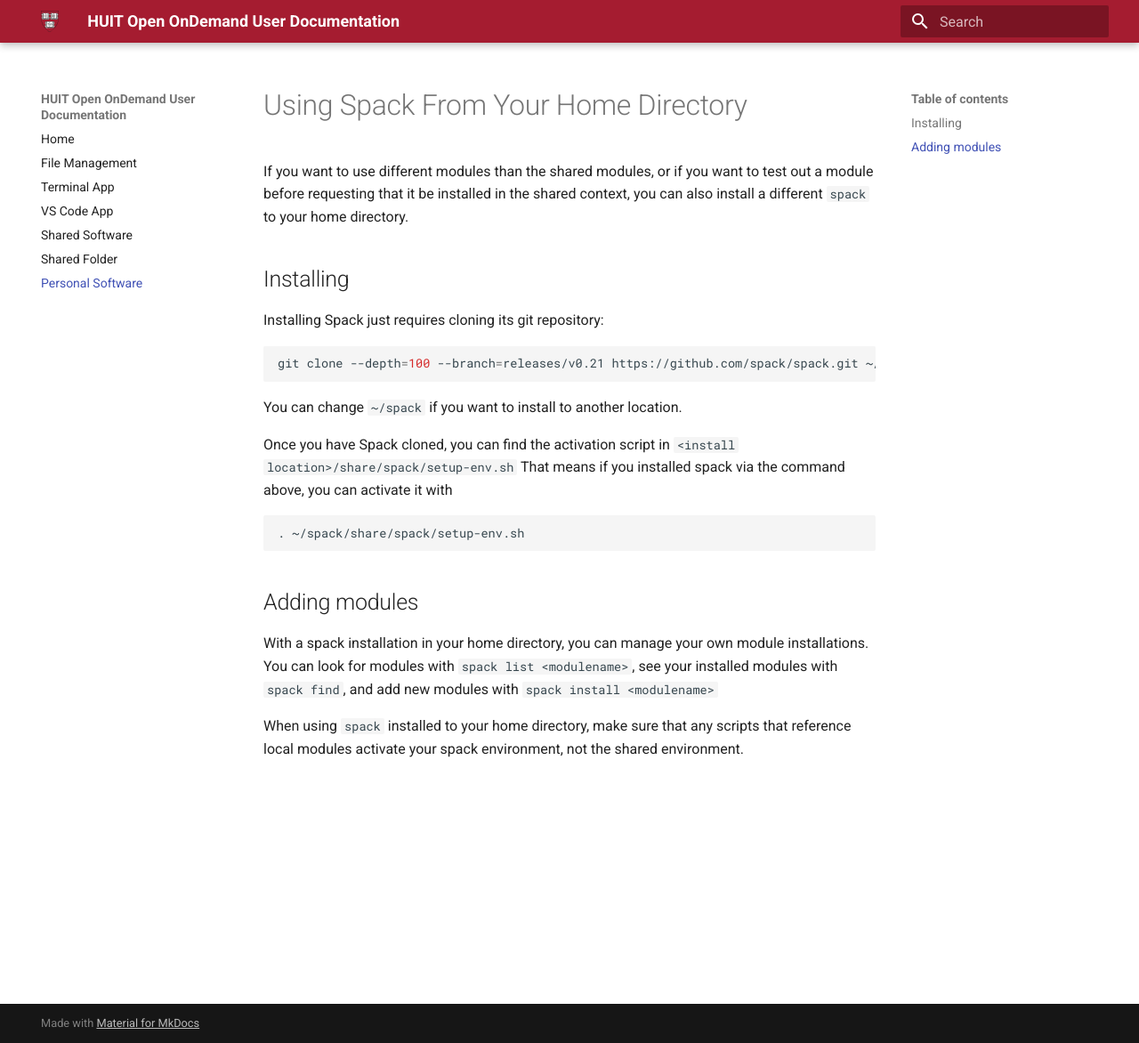
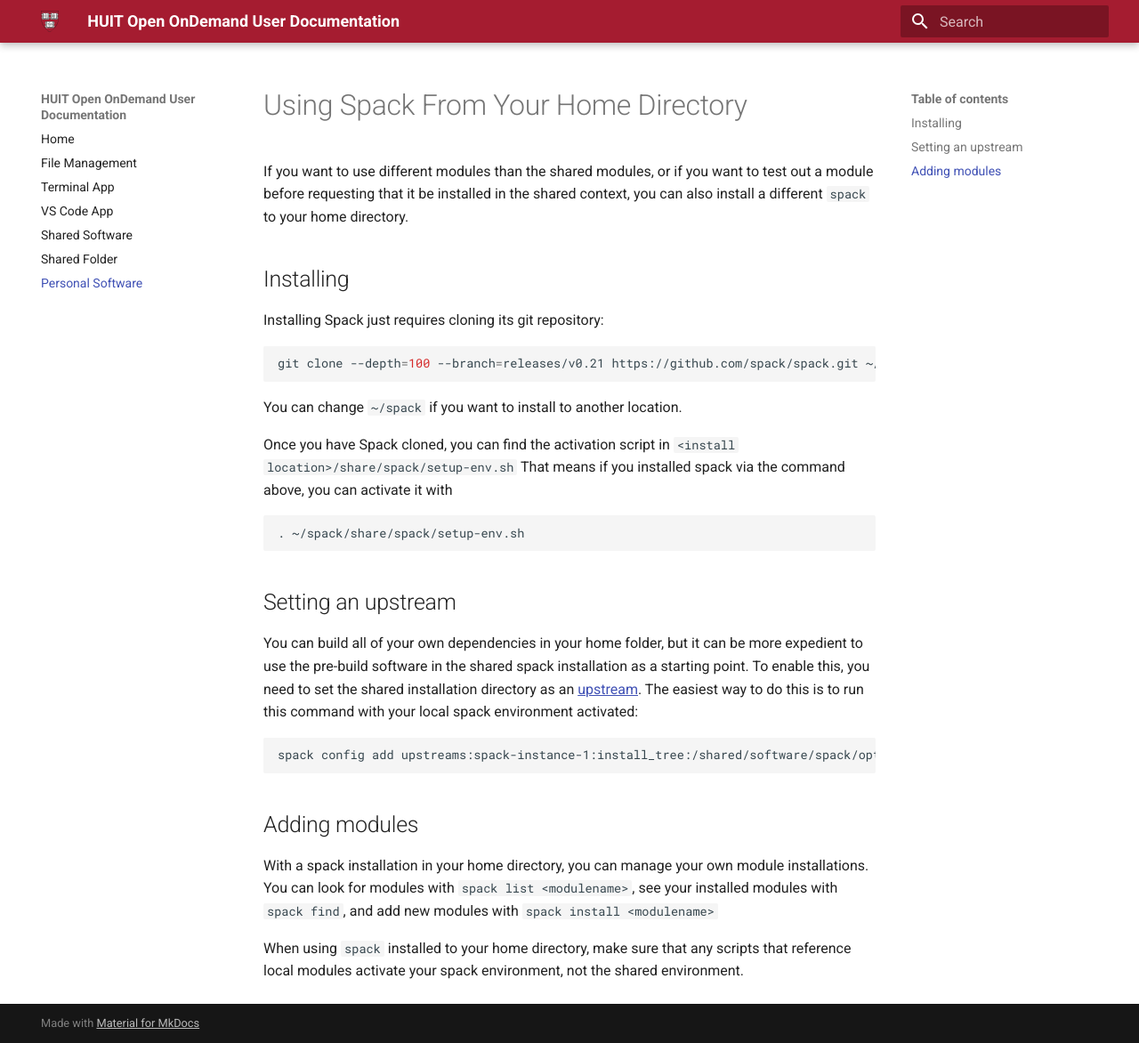
Before and after one commit to Harvard-ATG/huit-ondemand-user-docs, an MkDocs documentation site: the page built from docs/spack-local.md, in a window 1280 px wide and 1172 px high. Shown: the whole window at 89% size. Built offline with MkDocs 1.6.1 and Material for MkDocs 9.7.7, drawn with Linux system fonts in a browser that asks for light colours.

Commit message:
added more docs based on features I just learned about

````diff
--- a/docs/spack-local.md
+++ b/docs/spack-local.md
@@ -18,6 +18,14 @@ Once you have Spack cloned, you can find the activation script in `<install loca
 . ~/spack/share/spack/setup-env.sh
 ```
 
+## Setting an upstream
+
+You can build all of your own dependencies in your home folder, but it can be more expedient to use the pre-build software in the shared spack installation as a starting point. To enable this, you need to set the shared installation directory as an [upstream](https://spack.readthedocs.io/en/latest/chain.html). The easiest way to do this is to run this command with your local spack environment activated:
+
+```bash
+spack config add upstreams:spack-instance-1:install_tree:/shared/software/spack/opt/spack
+```
+
 ## Adding modules
 
 With a spack installation in your home directory, you can manage your own module installations. You can look for modules with `spack list <modulename>`, see your installed modules with `spack find`, and add new modules with `spack install <modulename>`
````
